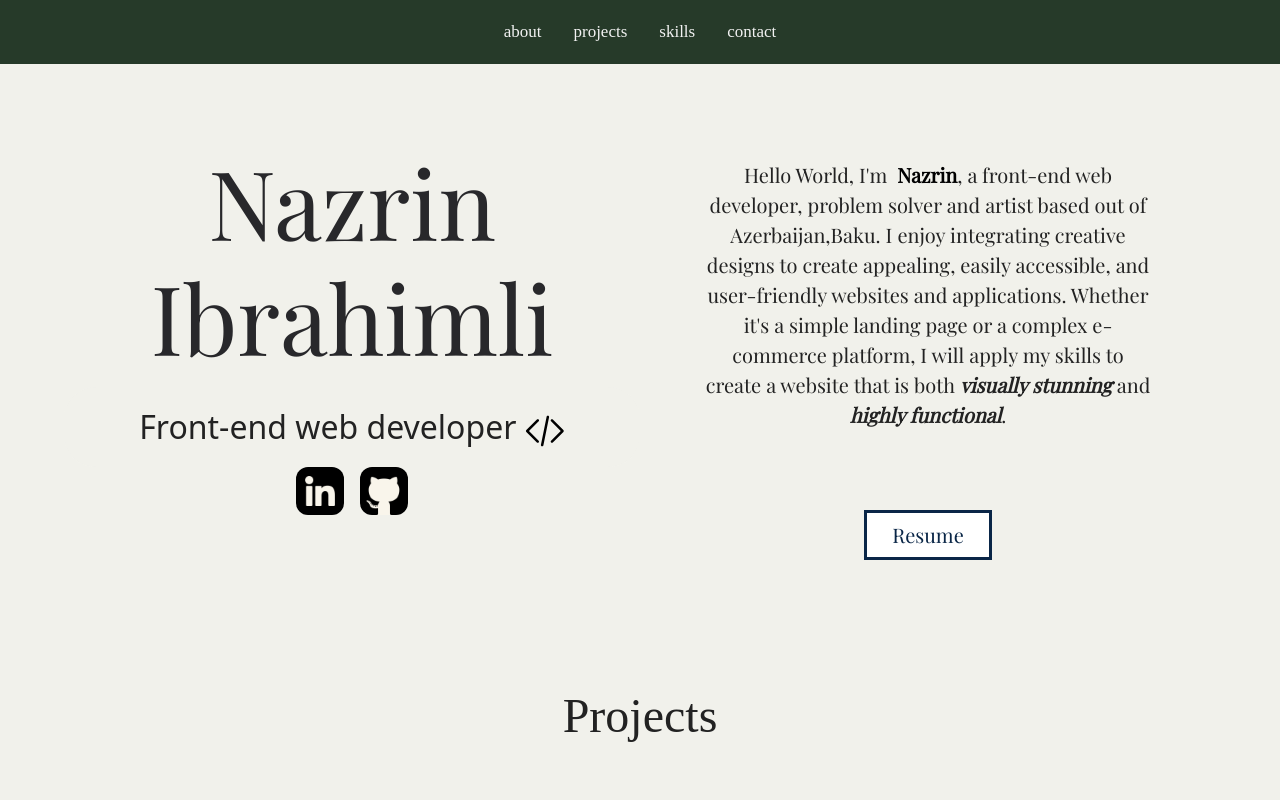
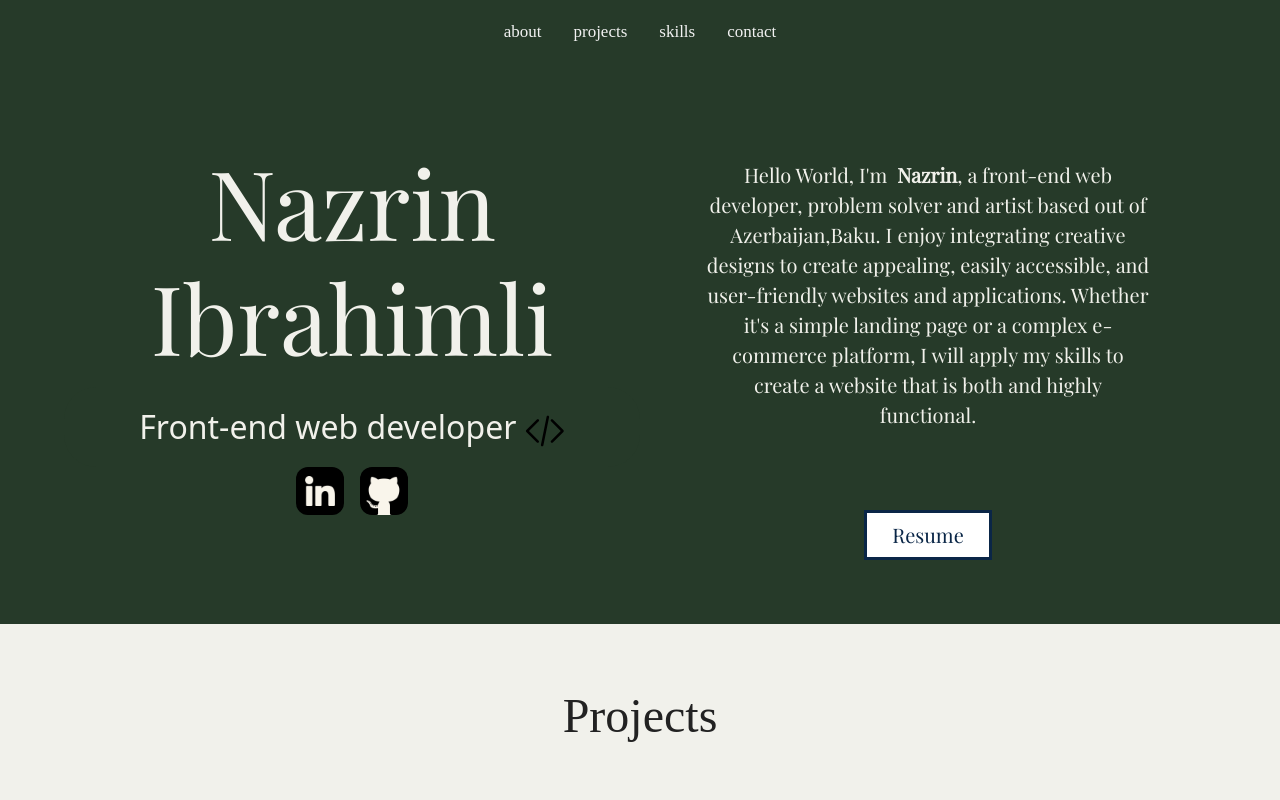
Before and after one commit to nazrinibrahimli/portfolio-Nazrin, a React (Create React App) app: page / in a window 1280 px wide. Shown: the top 800 px of the page. Built offline with nearby package versions, Linux system fonts and the light colour scheme; a web font is replaced by a local one.

Commit message:
about page changed

```diff
--- a/src/components/About.jsx
+++ b/src/components/About.jsx
@@ -45,7 +45,7 @@ const About = forwardRef((props,ref) => {
 
 
        <div className=''>
-       <p className="inside-span"> Hello World, I'm<span className='myName'>Nazrin</span>, a front-end web developer, problem solver and artist based out of Azerbaijan,Baku. I enjoy integrating creative designs to create appealing, easily accessible, and user-friendly websites and applications. Whether it's a simple landing page or a complex e-commerce platform, I will apply my skills to create a website that is both <i> <b>visually stunning</b> </i> and <b><i>highly functional</i></b>.  </p>
+       <p className="inside-span"> Hello World, I'm<span className='myName'>Nazrin</span>, a front-end web developer, problem solver and artist based out of Azerbaijan,Baku. I enjoy integrating creative designs to create appealing, easily accessible, and user-friendly websites and applications. Whether it's a simple landing page or a complex e-commerce platform, I will apply my skills to create a website that is both  and highly functional.</p>
        <button className='resume-button'>
         <a href={resume} download="Resume Nazrin Ibrahimli">Resume</a>
       </button>
--- a/src/styles/About.css
+++ b/src/styles/About.css
@@ -12,7 +12,8 @@
   #about{
       display: flex;
       flex-wrap: wrap;
-      background-color: #f1f1eb;
+      /* background-color: #f1f1eb; */
+      background-color: #263A29;
   }
 
   #about>div{
@@ -24,20 +25,30 @@
     padding: 5rem 4rem 4rem;
 }
 
+.about-div>div{
+          background-color: #263A29;
+
+}
 .welcome-message{
     font-size: 6rem;
     /* color: #6D9886; */
-    color: #28282B;
+    color: #f1f1eb;
     margin-top: 4rem;
     font-family: 'Playfair Display', serif;
           text-align: center;
           animation: flip 5s ease infinite;
+          background-color: #263A29;
 
 
 }
 
+.front-developer .code-icon{
+    background-color: #263A29;
+
+}
+
 .social-media-links-all{
-    background-color: #f1f1eb;
+    background-color: #263A29;
     display: flex;
     justify-content: center;
 
@@ -54,6 +65,7 @@
     border-bottom: 3px solid #6D9886;
     width: 29rem;
     text-align: center;
+    background-color: #263A29;
 
 }
 
@@ -69,16 +81,19 @@
 .front-developer{
     margin: 13px auto 0;
     font-size: 2rem;
-    color: #222222;
+    color: #f1f1eb;
     border-radius: 2rem;
     padding: 1rem 0 1rem;
     text-align: center;
     font-weight: 200;
+    background-color: #263A29;
+
 
 }
 
 .icon{
     width: 5rem;
+    background-color: #263A29;
 }
 
 .nazrin-image{
@@ -105,8 +120,9 @@
 span{
     font-family: 'Playfair Display', serif;
     margin-left: 10px;
-    color:#222222;
+    color:#f1f1eb;
     font-size:  1.25rem;
+    background-color: #263A29;
 
 
 }
@@ -116,8 +132,9 @@ span{
     margin: 4rem;
     font-family: 'Playfair Display', serif;
     /* color: #28282B; */
-    color: #222222;
+    color: #f1f1eb;
     text-align: center;
+    background-color: #263A29;
 }
 
 
@@ -162,10 +179,13 @@ span{
 
 .myName{
     font-weight: 800;
-    color: black;
+    color: #f1f1eb;
 }
 
+.inside-span b{
+    background-color: #263A29;
 
+}
 
 .about-me-info{
     font-family: 'Playfair Display', serif;
@@ -282,6 +302,7 @@ span{
 .front-developer{
     font-size: 1.5rem;
     font-family: 'Playfair Display', serif;
+    background-color: #263A29;
 
 }
 
```
